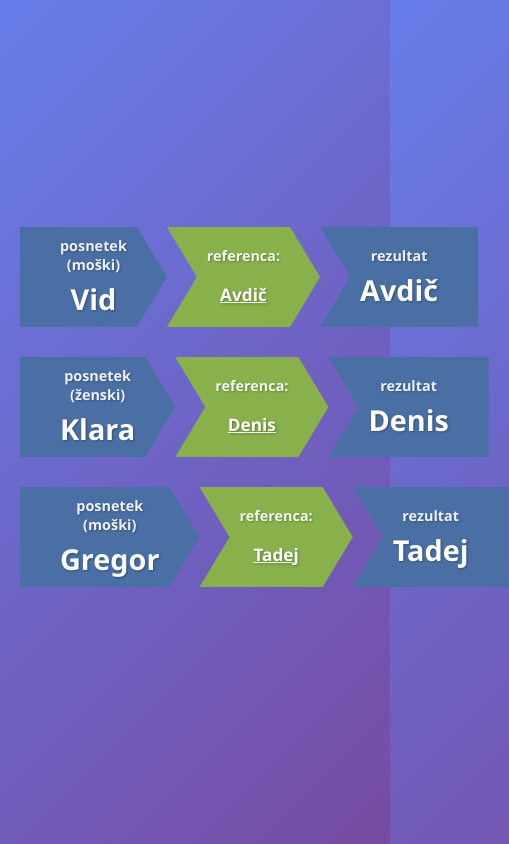
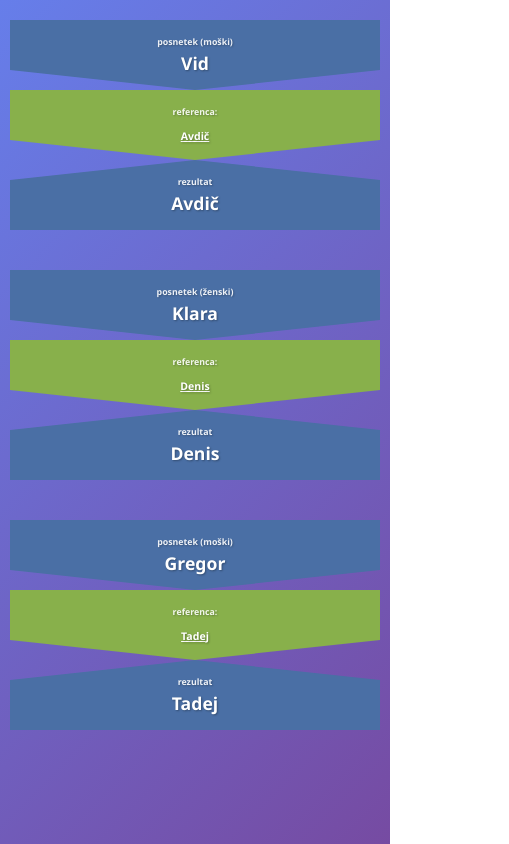
Before and after one commit to vidklopcic/vc_demo, a plain HTML site: page index.html in a window 390 px wide. Shown: the whole page, 509 px wide, since content can reach past the window. Drawn offline with Linux system fonts and the light colour scheme.

Commit message:
Add mobile responsive design with vertical flow

```diff
--- a/index.html
+++ b/index.html
@@ -218,6 +218,89 @@
             font-size: 0.6em;
             text-decoration: underline;
         }
+
+        /* Mobile responsive styles */
+        @media (max-width: 768px) {
+            body {
+                padding: 10px;
+                justify-content: flex-start;
+                padding-top: 20px;
+            }
+
+            .container {
+                max-width: 100%;
+            }
+
+            .flow-row {
+                flex-direction: column;
+                margin-bottom: 40px;
+                gap: 0;
+            }
+
+            .flow-box {
+                width: 100%;
+                height: 80px;
+                flex: none;
+            }
+
+            .flow-box::before {
+                clip-path: polygon(0 0, 100% 0, 100% calc(100% - 20px), 50% 100%, 0 calc(100% - 20px));
+            }
+
+            .flow-box:first-child::before {
+                clip-path: polygon(0 0, 100% 0, 100% calc(100% - 20px), 50% 100%, 0 calc(100% - 20px));
+            }
+
+            .flow-box:last-child::before {
+                clip-path: polygon(0 20px, 50% 0, 100% 20px, 100% 100%, 0 100%);
+            }
+
+            .flow-content {
+                font-size: 1.3em;
+                padding: 0 20px;
+            }
+
+            .label {
+                font-size: 0.55em;
+            }
+
+            .audio-controls {
+                left: 10px;
+                right: 10px;
+                bottom: 10px;
+                min-width: auto;
+                max-width: calc(100% - 20px);
+            }
+
+            .audio-controls h3 {
+                font-size: 1em;
+            }
+
+            .audio-info {
+                font-size: 0.85em;
+            }
+
+            .control-buttons button {
+                padding: 12px;
+                font-size: 1em;
+            }
+        }
+
+        @media (max-width: 480px) {
+            .flow-content {
+                font-size: 1.1em;
+                padding: 0 15px;
+            }
+
+            .label {
+                font-size: 0.5em;
+                margin-bottom: 3px;
+            }
+
+            .flow-box {
+                height: 70px;
+            }
+        }
     </style>
 </head>
 <body>
```
